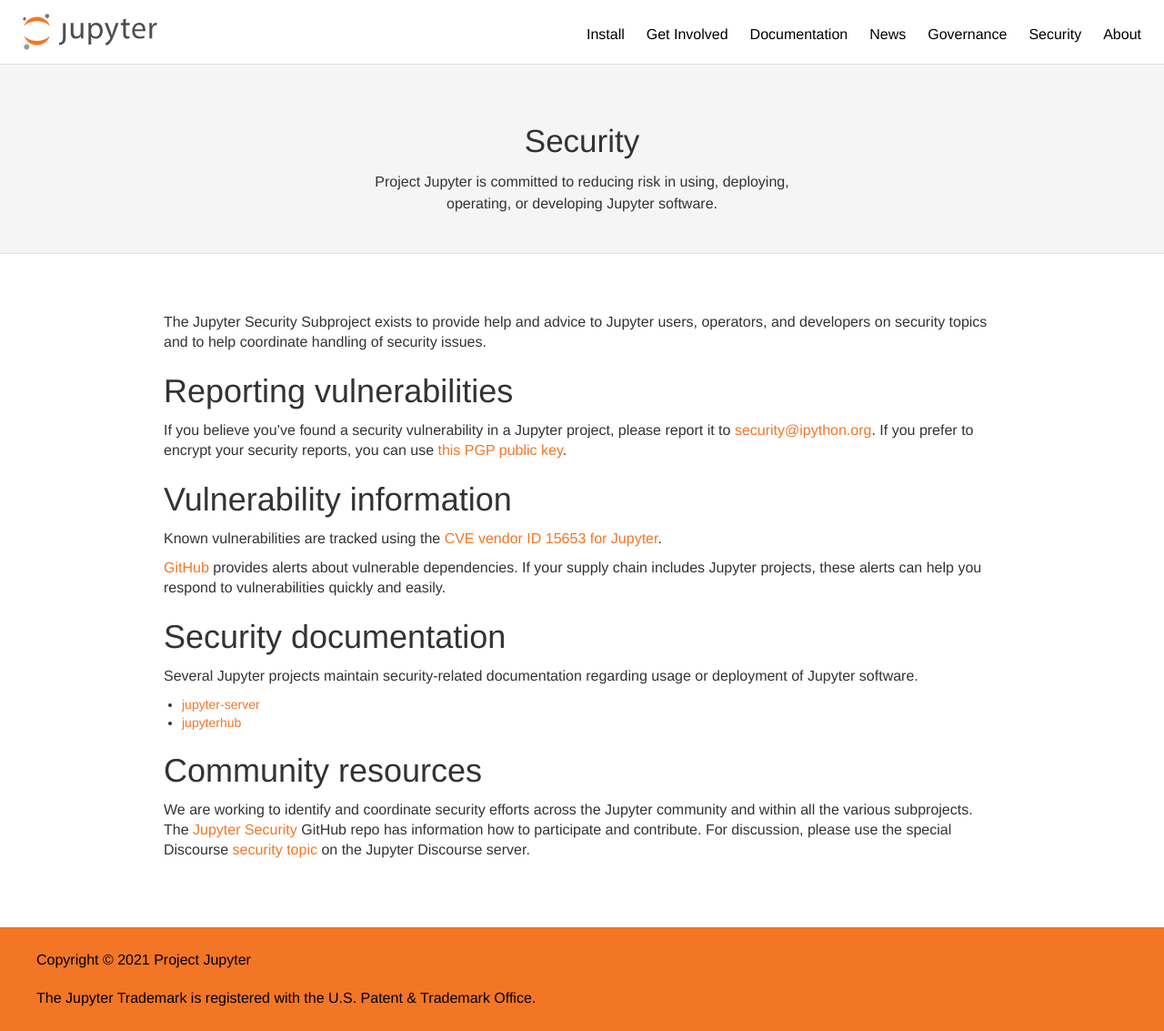
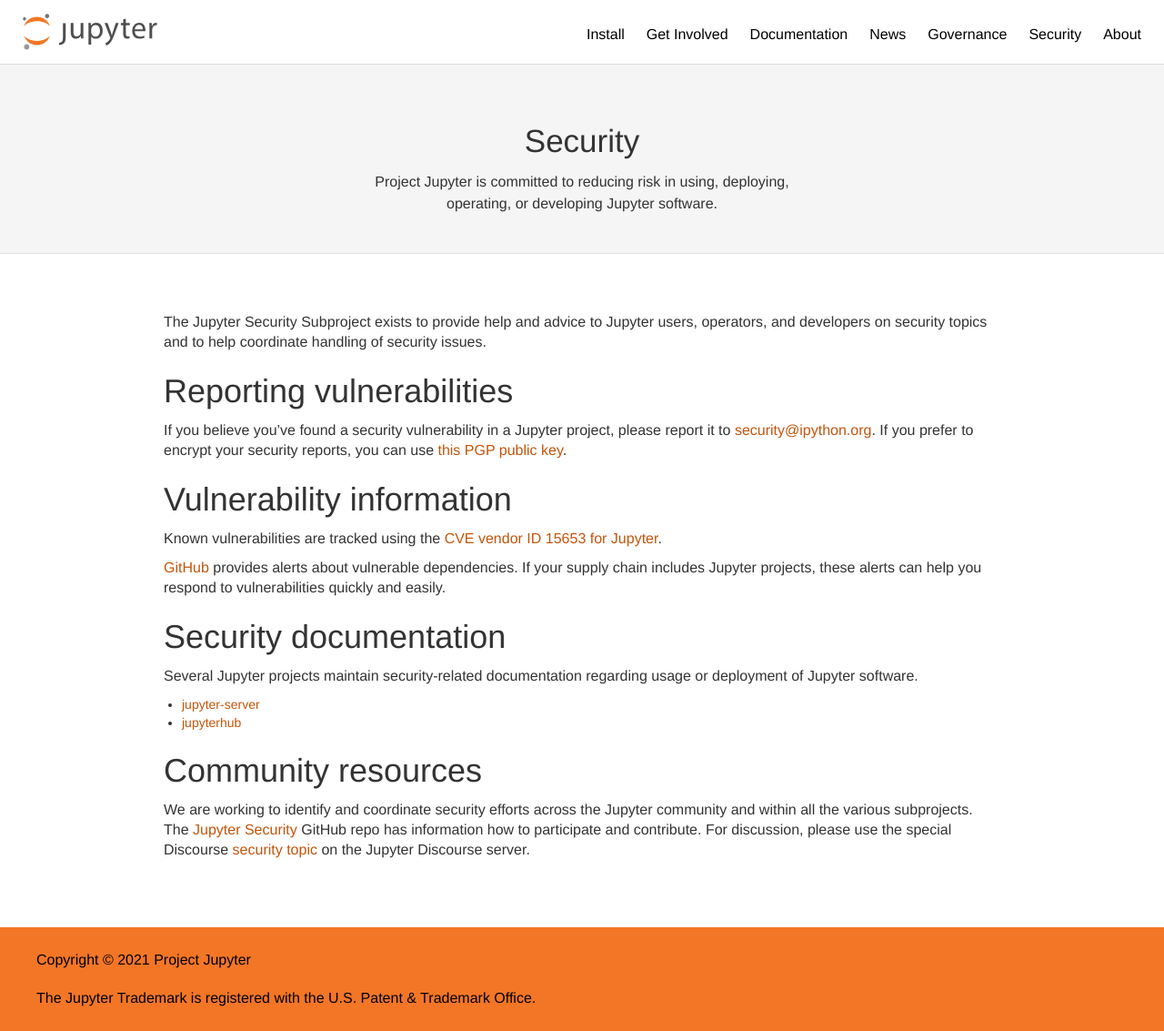
Before and after one commit to jupyter/jupyter.github.io, a Jekyll site: the page built from security.md, in a window 1280 px wide and 1133 px high. Shown: the whole window at 91% size. Built offline with Jekyll 4.4.1, drawn with Linux system fonts in a browser that asks for light colours.

Commit message:
Accessible orange hyperlink (#581)
* Update _colors.scss

* Update _hyperlinks.scss

* Update _sass/settings/_colors.scss

Co-authored-by: Chris Holdgraf <choldgraf@berkeley.edu>

Co-authored-by: Chris Holdgraf <choldgraf@berkeley.edu>

```diff
--- a/_sass/components/_hyperlinks.scss
+++ b/_sass/components/_hyperlinks.scss
@@ -1,7 +1,7 @@
 @import "settings/colors";
 
 a {
-  color: $orange;
+  color: $dark-orange;
   text-decoration: none;
 }
 a:hover,
--- a/_sass/settings/_colors.scss
+++ b/_sass/settings/_colors.scss
@@ -1,5 +1,6 @@
 // Jupyter official orange
 $orange: #F37626;
+$dark-orange: #C5540B;  // A close shade of Jupyter orange that's more readable on white
 
 // Jupyter official grays
 $dark-gray: #4D4D4D;
```
